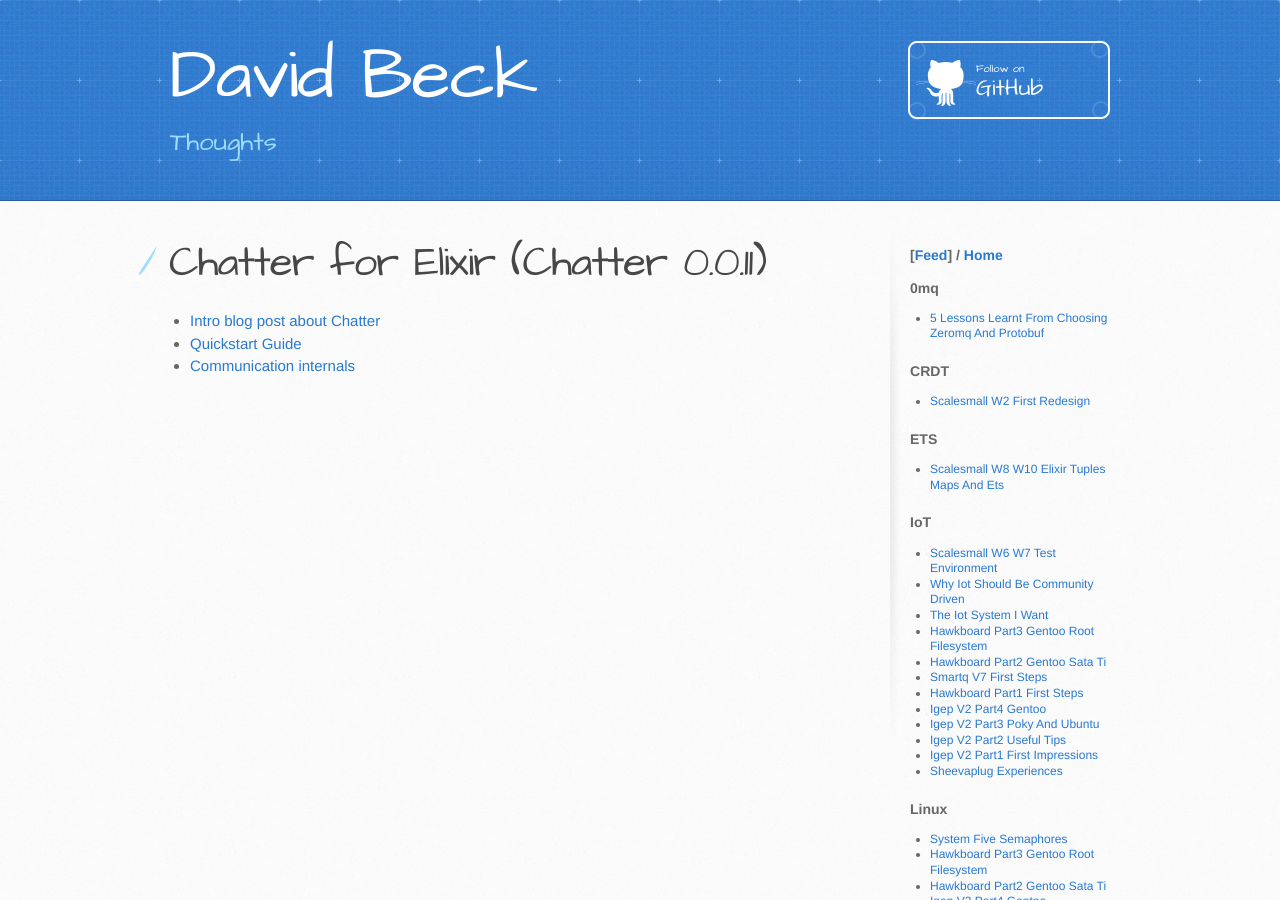
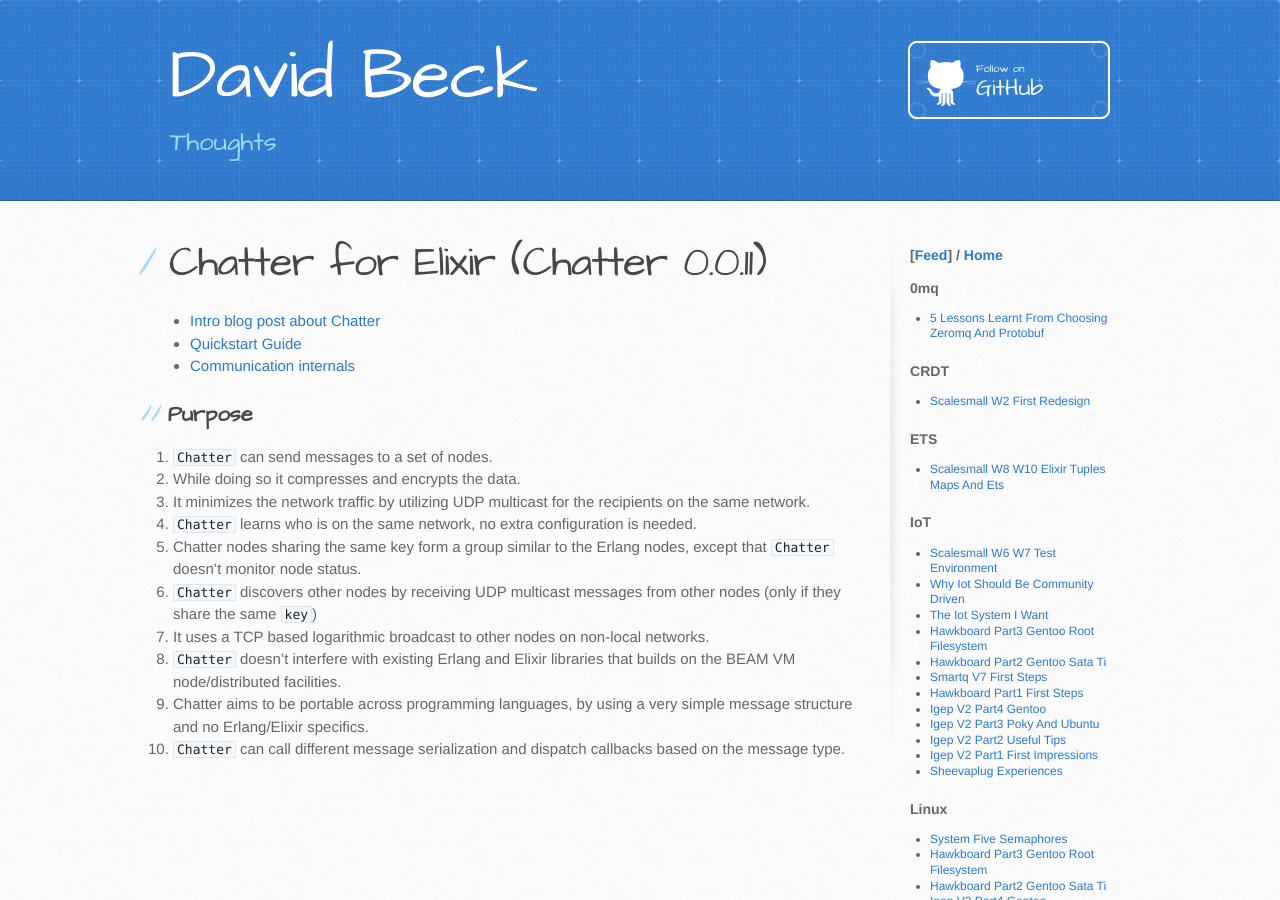
Before and after one commit to dbeck/dbeck.github.io, a Jekyll site: the page built from chatter_ex/0.0.11/index.markdown, in a window 1280 px wide and 900 px high. Built offline with Jekyll 4.4.1, drawn with Linux system fonts in a browser that asks for light colours.

Commit message:
chatter main page

```diff
--- a/chatter_ex/0.0.11/index.markdown
+++ b/chatter_ex/0.0.11/index.markdown
@@ -21,3 +21,16 @@ scalesmall_subscribe: false
 - [Intro blog post about Chatter](/Chatter-extracted-from-ScaleSmall/)
 - [Quickstart Guide](quickstart.html)
 - [Communication internals](communication.html)
+
+## Purpose
+
+1. `Chatter` can send messages to a set of nodes.
+2. While doing so it compresses and encrypts the data.
+3. It minimizes the network traffic by utilizing UDP multicast for the recipients on the same network.
+4. `Chatter` learns who is on the same network, no extra configuration is needed.
+5. Chatter nodes sharing the same key form a group similar to the Erlang nodes, except that `Chatter` doesn't monitor node status.
+6. `Chatter` discovers other nodes by receiving UDP multicast messages from other nodes (only if they share the same `key`)
+7. It uses a TCP based logarithmic broadcast to other nodes on non-local networks.
+8. `Chatter` doesn't interfere with existing Erlang and Elixir libraries that builds on the BEAM VM node/distributed facilities.
+9. Chatter aims to be portable across programming languages, by using a very simple message structure and no Erlang/Elixir specifics.
+10. `Chatter` can call different message serialization and dispatch callbacks based on the message type.
```
